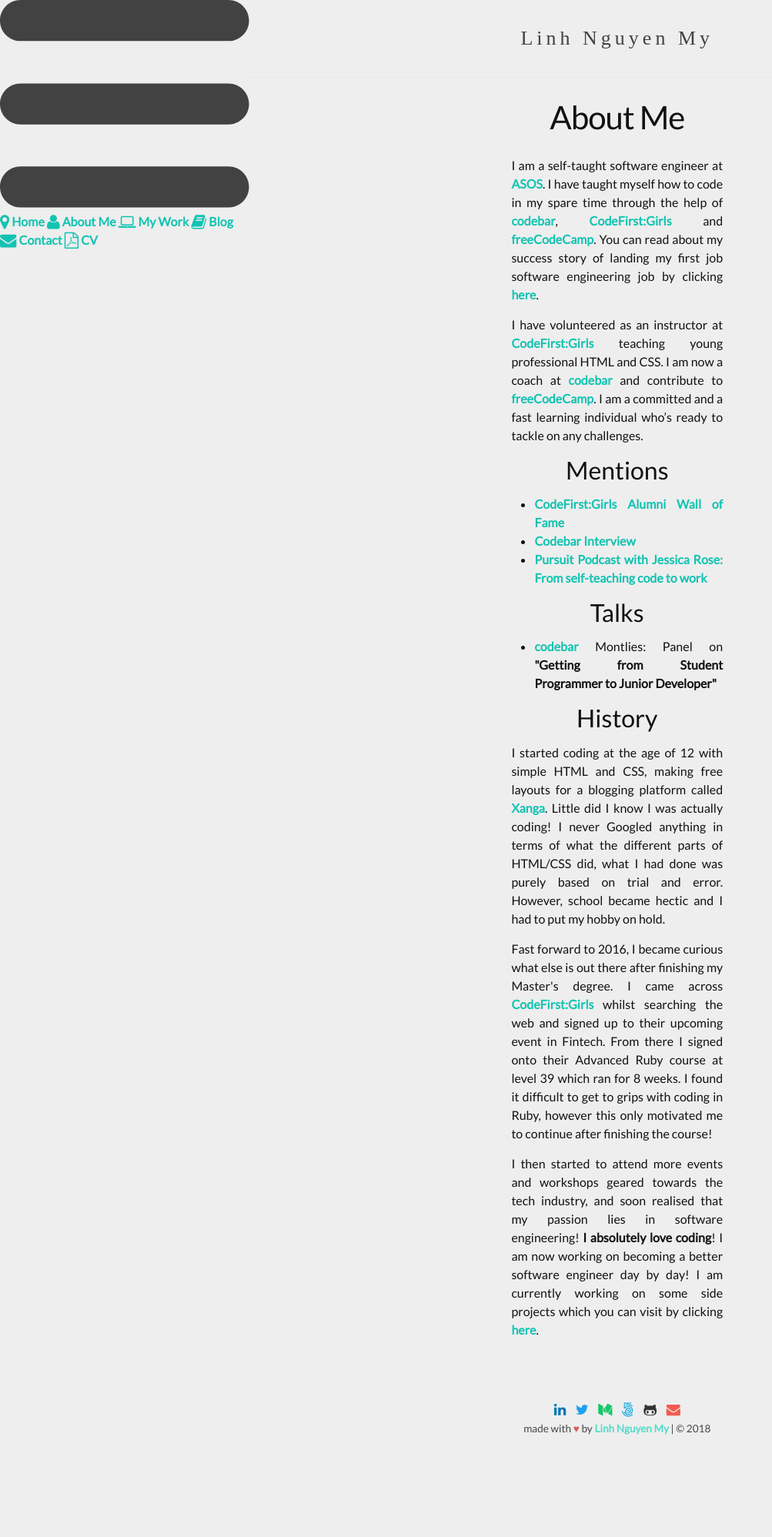
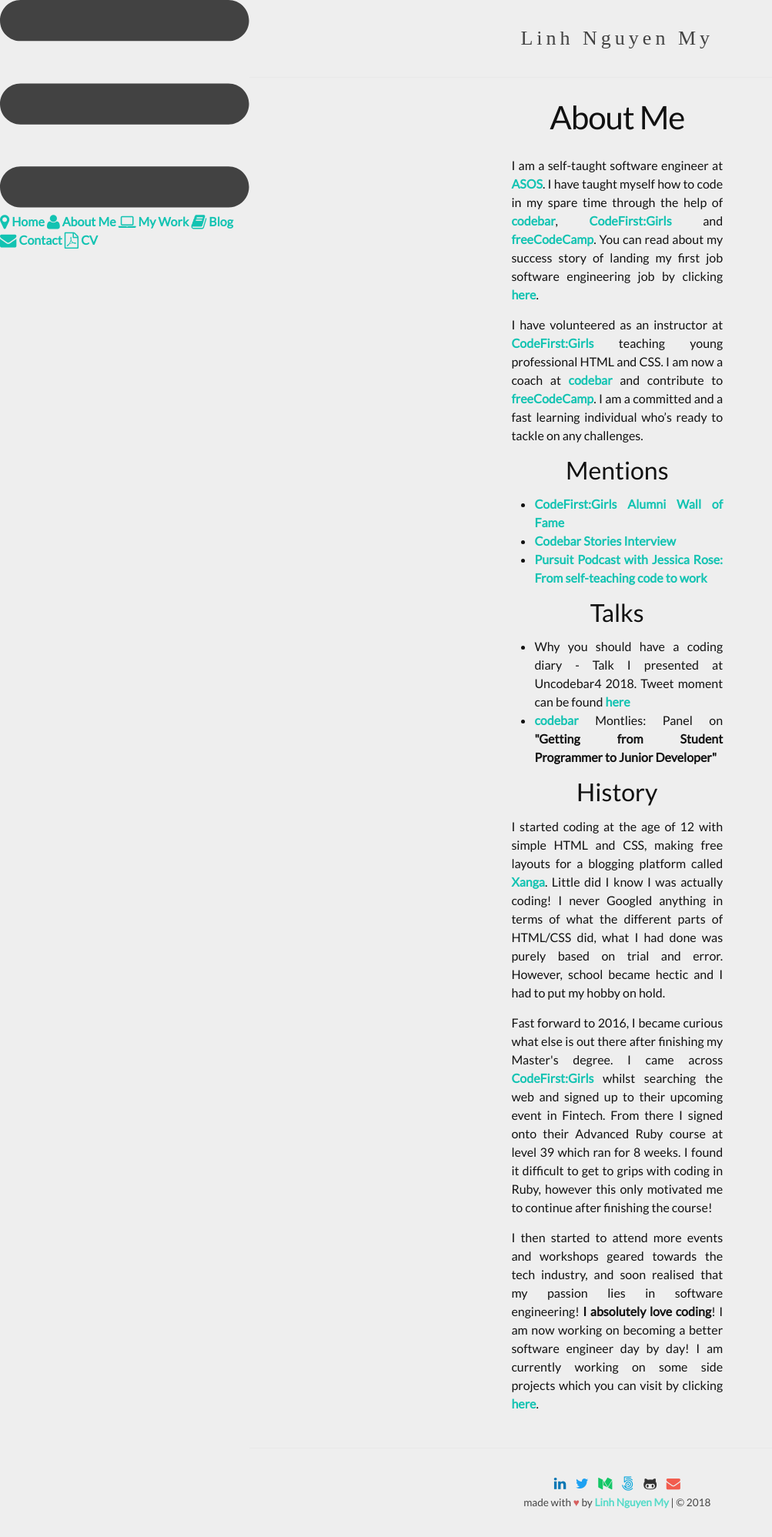
Before and after one commit to pinglinh/pinglinh.github.io, a Jekyll site: the page built from aboutme.html, in a window 1280 px wide. Shown: the whole page at 77% size, without its empty margins (0-1003 px from the left). Built offline with Jekyll 4.4.1, drawn with Linux system fonts in a browser that asks for light colours; some web fonts are replaced.

Commit message:
Add uncodebar to talks

```diff
--- a/aboutme.html
+++ b/aboutme.html
@@ -17,12 +17,13 @@ permalink: /aboutme/
         <h2 class="aboutme-subheading">Mentions</h2>
         <ul>
           <li><a href="https://www.codefirstgirls.org.uk/alumni-wall-of-fame.html">CodeFirst:Girls Alumni Wall of Fame</a></li>
-          <li><a href="https://medium.com/codebar-stories/linh-nguyen-my-graduate-software-engineer-e8facce4566">Codebar Interview</a></li>
+          <li><a href="https://medium.com/codebar-stories/linh-nguyen-my-graduate-software-engineer-e8facce4566">Codebar Stories Interview</a></li>
           <li><a href="https://youtu.be/6D6kuQvY1Pw">Pursuit Podcast with Jessica Rose: From self-teaching code to work</a></li>
         </ul>
 
         <h2 class="aboutme-subheading">Talks</h2>
         <ul>
+          <li>Why you should have a coding diary - Talk I presented at Uncodebar4 2018. Tweet moment can be found <a href="https://twitter.com/i/moments/1041440168690044928">here</a></li>
           <li><a href="https://codebar.io/">codebar</a> Montlies: Panel on <strong>"Getting from Student Programmer to Junior Developer"</strong></li>
         </ul>
 
```
